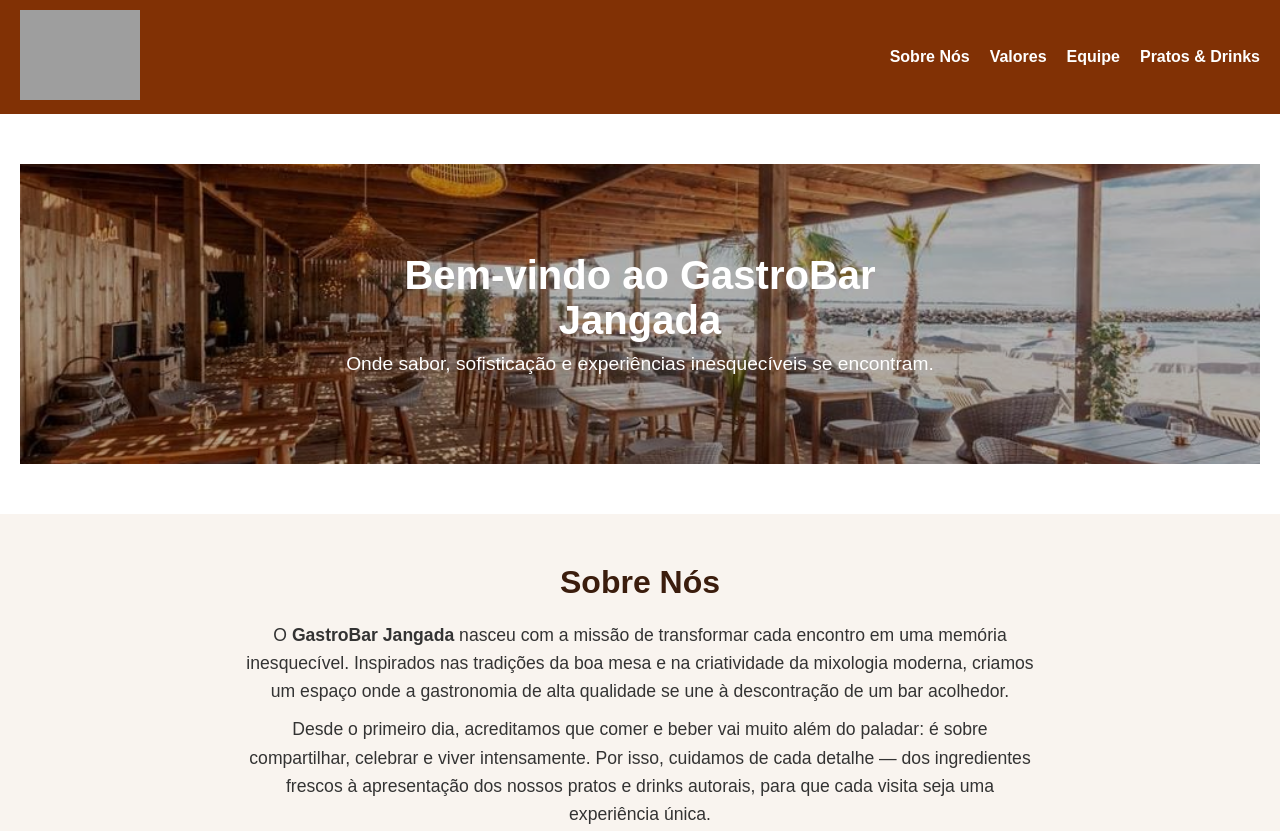
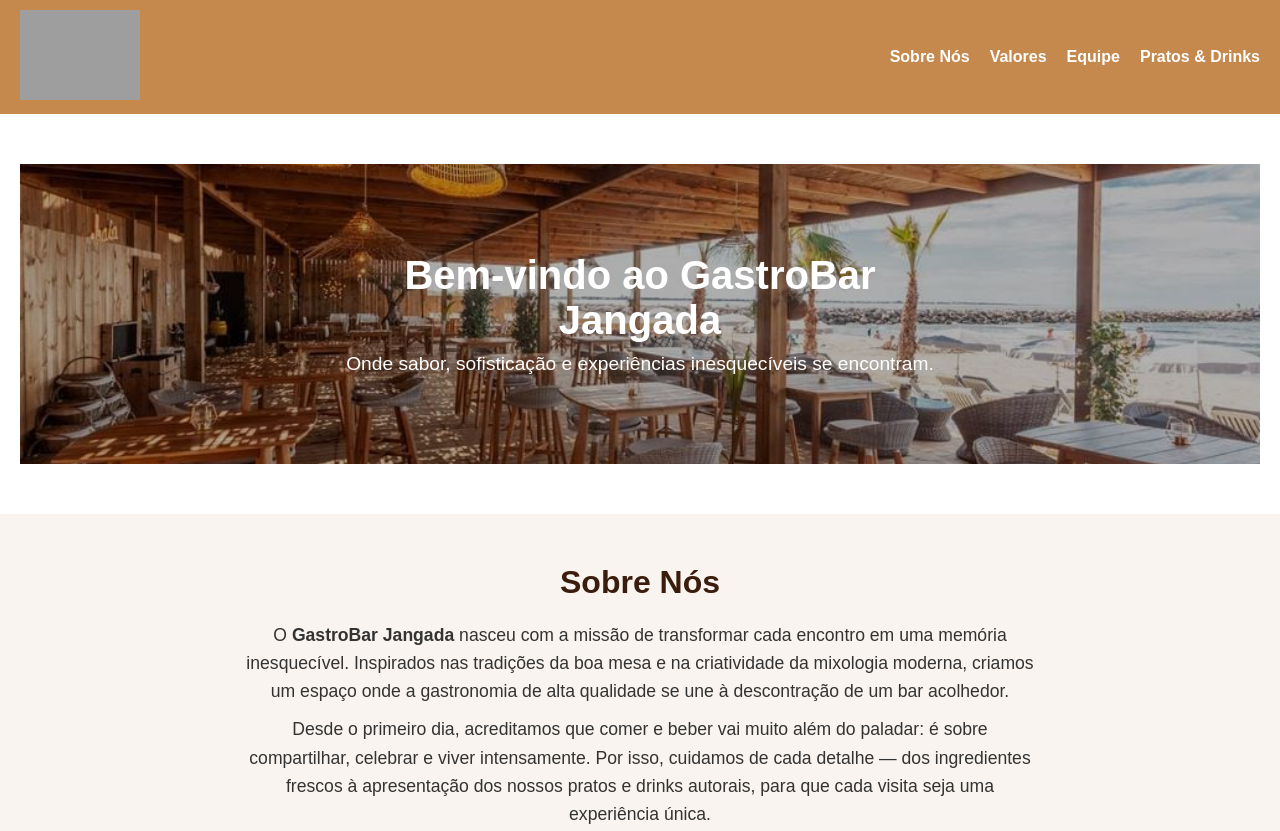
Before and after one commit to Sefiren/Gastro-Bar, a plain HTML site: page index.html in a window 1280 px wide. Shown: the top 831 px of the page. Drawn offline with Linux system fonts and the light colour scheme; grey boxes are pictures that could not be loaded.

Commit message:
Update style.css

```diff
--- a/style.css
+++ b/style.css
@@ -8,7 +8,7 @@
 
 /* Cabeçalho */
 header {
-    background-color: #813105;
+    background-color: #C5894E;
     color: white;
     padding: 10px 20px;
     display: flex;
```
